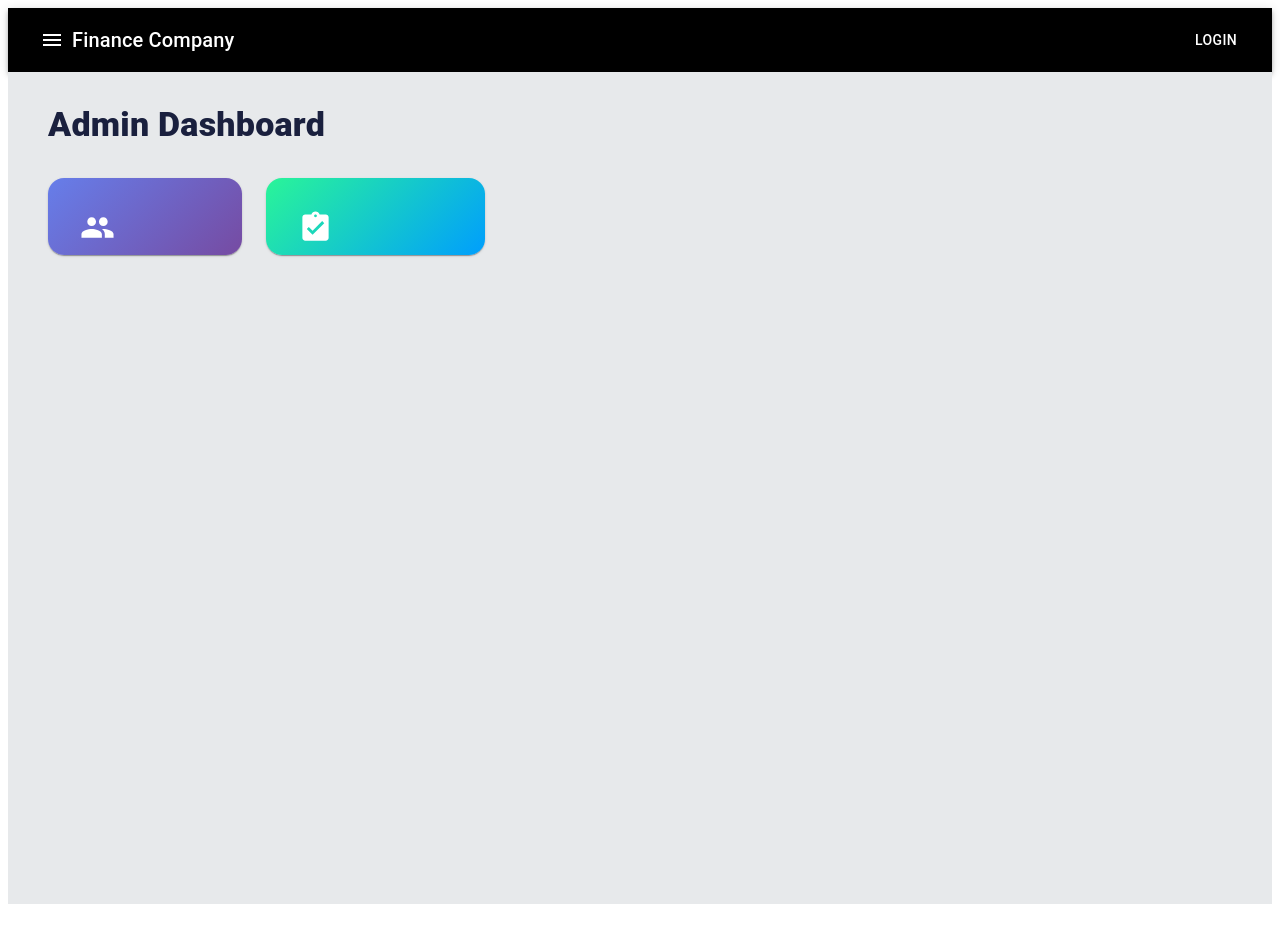
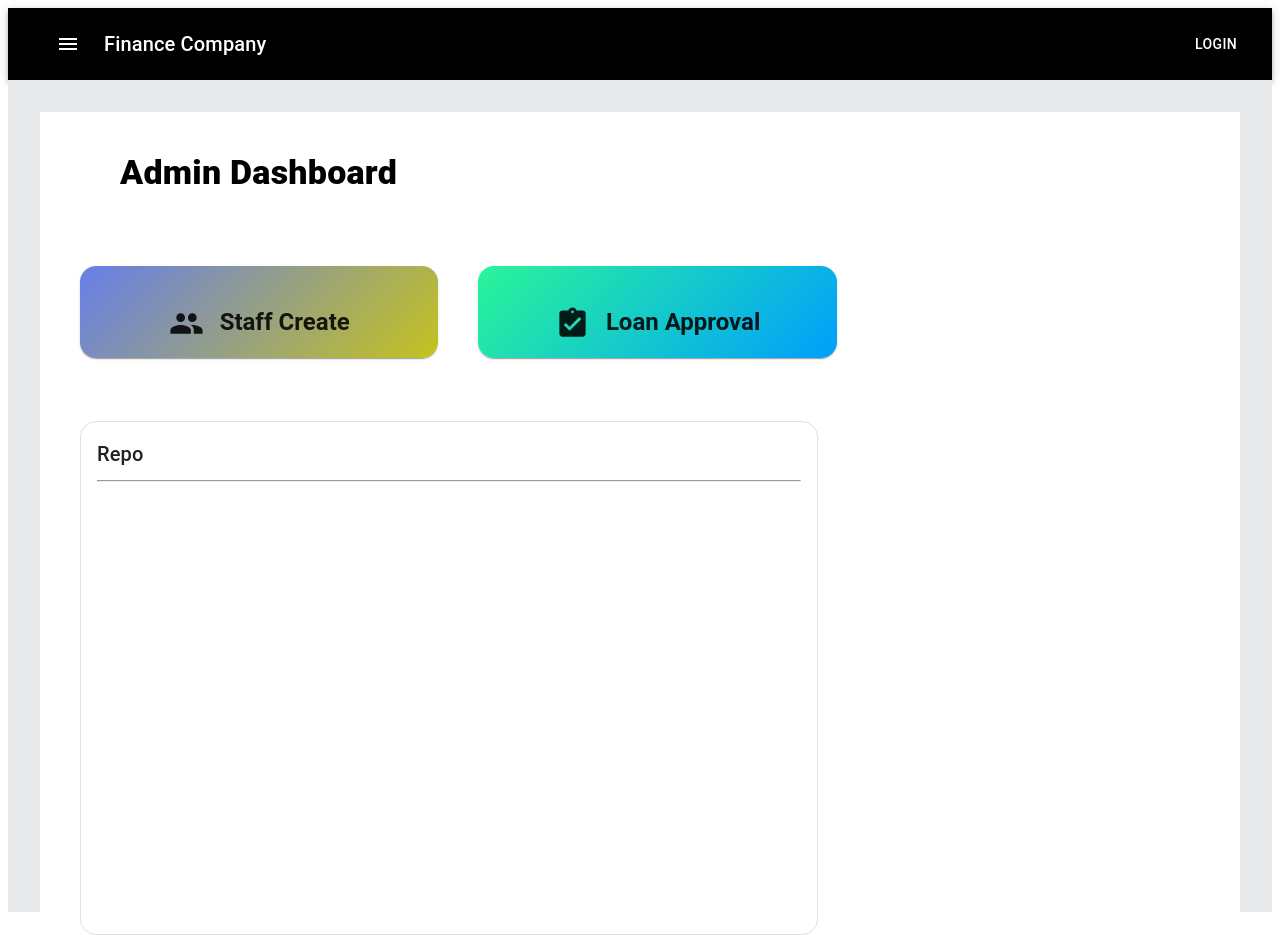
Before and after one commit to sriramansri/finance_app, a React (Vite) app in the folder frontend/: page /Admin/page in a window 1280 px wide. Before the commit the page ends 912 px from the top, so only its background shows below. Built offline with nearby package versions, Linux system fonts and the light colour scheme.

Commit message:
'admin1'

```diff
--- a/frontend/src/App.jsx
+++ b/frontend/src/App.jsx
@@ -7,7 +7,10 @@ import Forgot from './pages/Forgot'
 import Admin from './pages/Admin'
 import MenuIcon from '@mui/icons-material/Menu';
 import { BrowserRouter, Route, Router, Routes } from 'react-router-dom'
-import { AppBar, IconButton, Toolbar, Typography,Box, Button } from '@mui/material'
+import { AppBar, IconButton, Toolbar, Typography,Box, Button,Drawer,List,Divider,ListItem,ListItemButton,ListItemIcon,ListItemText } from '@mui/material'
+import InboxIcon from '@mui/icons-material/MoveToInbox';
+import MailIcon from '@mui/icons-material/Mail';
+
 
 
 function App() {
@@ -16,9 +19,10 @@ function App() {
     <Box sx={{ flexGrow: 1 }}>
       <AppBar position="static">
         <Toolbar sx={{backgroundColor:'black'}}>
-          <IconButton sx={{color:'white'}}>
+          <IconButton sx={{color:'white', m:2}}>
               <MenuIcon/>
-          </IconButton>
+
+          </IconButton >
           <Typography variant="h6" component="div" sx={{ flexGrow: 1 }}>
             Finance Company
           </Typography>
--- a/frontend/src/pages/Admin.jsx
+++ b/frontend/src/pages/Admin.jsx
@@ -10,7 +10,7 @@ import PercentIcon from '@mui/icons-material/Percent';
 
 const Admin = () => {
   const menuItems = [
-    { title: "Staff Create", icon: <PeopleIcon fontSize="large" />, color: 'linear-gradient(135deg, #667eea 0%, #764ba2 100%)'},
+    { title: "Staff Create", icon: <PeopleIcon fontSize="large" />, color: 'linear-gradient(135deg, #667eea 0%, #c5c21f 100%)'},
     { title: "Loan Approval", icon: <AssignmentTurnedInIcon fontSize="large" />, color: 'linear-gradient(135deg, #2af598 0%, #009efd 100%)' },
 
   ];
@@ -24,61 +24,62 @@ const Admin = () => {
       pt: 4
     }}>
       {/* maxWidth={false} is the key to full width */}
-      <Container maxWidth={false} sx={{ px: { xs: 2, md: 5 } }}>
+      <Container  sx={{ px: {xs: 2, md: 5 , height:'100vh' ,backgroundColor:'#ffffff' ,} }}>
 
         <Box sx={{ mb: 4 }}>
-          <Typography variant="h4" sx={{ fontWeight: 800, color: '#1a203e' }}>
+          <Typography variant="h4" sx={{p:5, fontWeight: 800, color: '#000000' ,alignContent:'center'}}>
             Admin Dashboard
           </Typography>
         </Box>
 
-        <Grid container spacing={3}>
+        <Grid container spacing={5}>
           {menuItems.map((item, index) => (
             // Desktop-la items nalla spread aaga md={3} correct-ah irukum
-            <Grid item xs={12} sm={6} md={6} key={index}>
+            <Grid item xs={12} sm={6} md={4} key={index} sx={{}}>
               <Card
                 sx={{
                   borderRadius: 4,
                   background: item.color,
-                  color: 'white',
-                  height: '50%',
-                  width :'100%',
+                  // color: 'white',
+                  height: '80%',
+                  width :'28vw',
+
                   transition: '0.3s',
                   '&:hover': { transform: 'translateY(-5px)' }
                 }}
               >
-                <CardActionArea sx={{ p: 4, height: '100%' }}>
-                  <Box sx={{ display: 'flex', justifyContent: 'space-between' }}>
+                <CardActionArea sx={{ p: 5, height: '100%' }}>
+                  {/* <Box sx={{ display: 'flex', justifyContent: 'space-between' }}>
                     {item.icon}
                     {item.count > 0 && <Badge badgeContent={item.count} color="error" />}
-                  </Box>
-                  <Typography variant="h5" sx={{ mt: 3, fontWeight: 700 }}>
-                    {item.title}
+                  </Box> */}
+                  <Typography variant="h5" sx={{ mt: 0, fontWeight: 700,display: 'flex',gap:2, alignContent:'center',justifyContent:'center'}}>
+                    {item.icon} {item.title}
                   </Typography>
                 </CardActionArea>
               </Card>
             </Grid>
           ))}
 
-          {/* This section will now stretch across the full screen width
           <Grid item xs={12}>
             <Paper
               elevation={0}
               sx={{
-                p: 5,
+                p: 2,
                 borderRadius: 4,
                 border: '1px solid #e0e0e0',
-                minHeight: '60vh', // Takes more vertical space on full page
-                display: 'flex',
-                justifyContent: 'center',
-                alignItems: 'center'
+                minHeight: '60vh',
+                width:'55vw',
+
               }}
             >
-              <Typography variant="h6" color="textSecondary">
-                 Main Dashboard Content Area (Full Width)
+              <Typography variant="h6" color="#5467">
+                Repo
+                <hr />
               </Typography>
             </Paper>
-          </Grid> */}
+          </Grid>
+
         </Grid>
       </Container>
     </Box>
```
